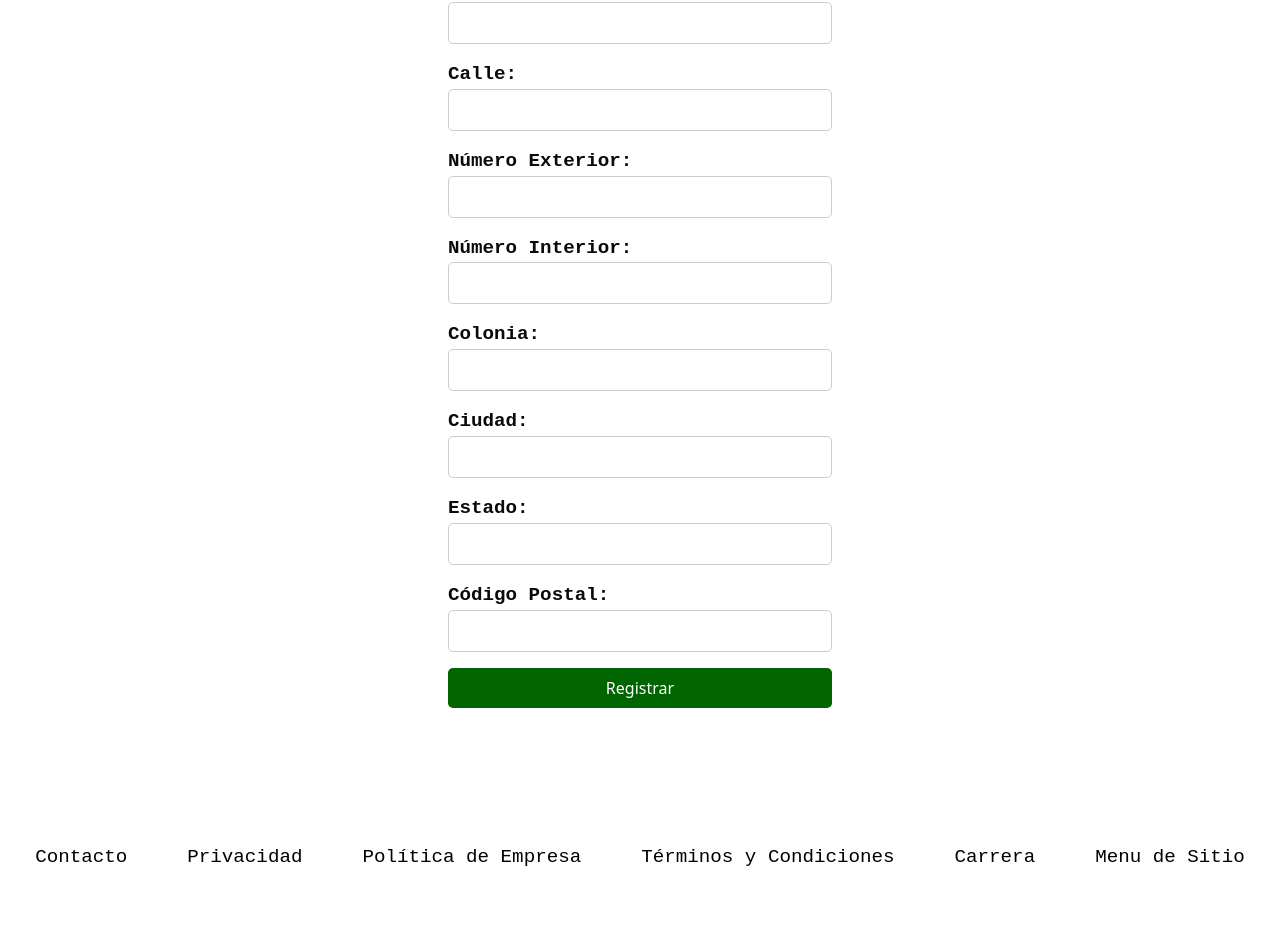
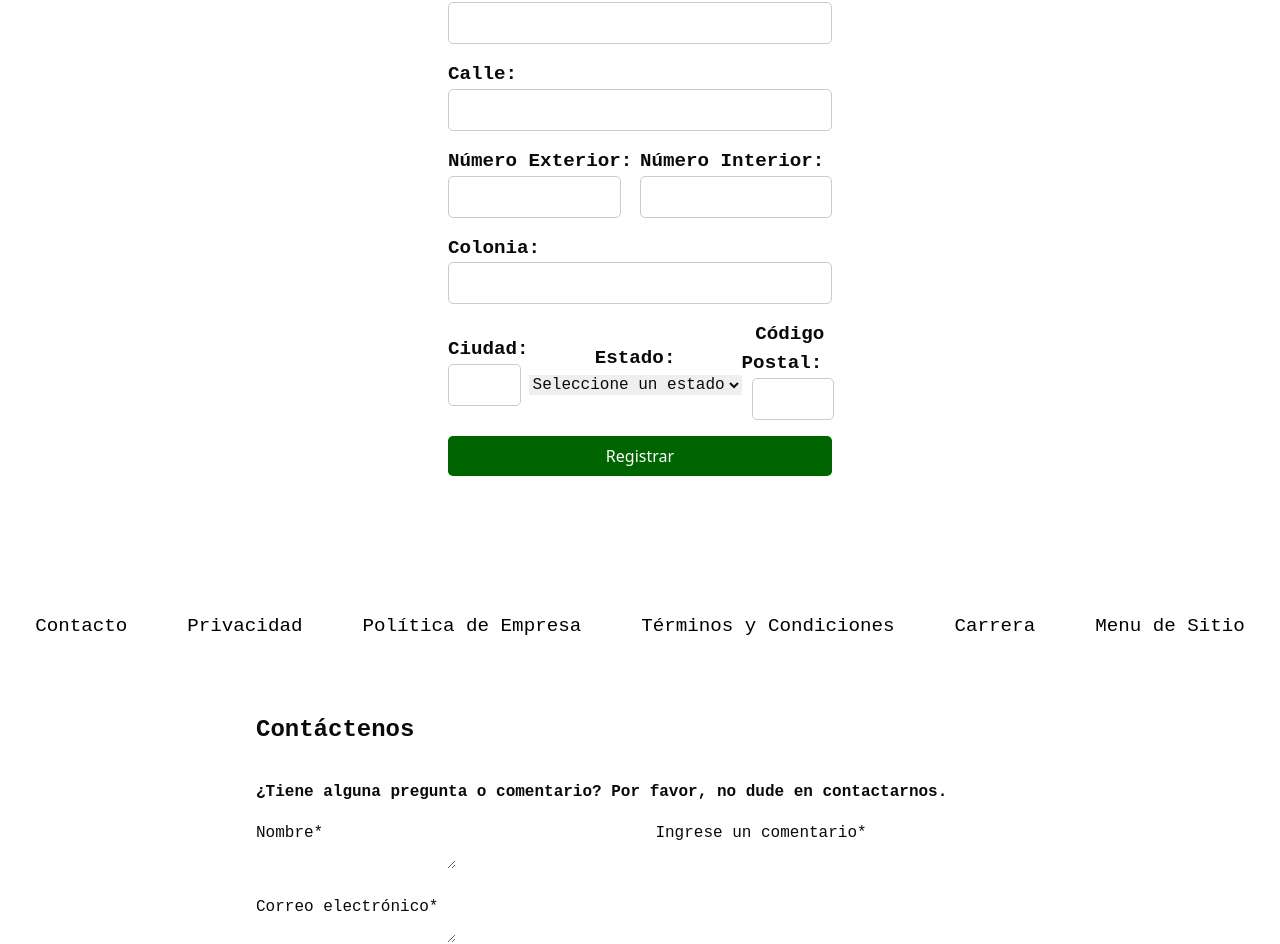
Before and after one commit to BarucCarrillo/proyectoDesarrollo, a Next.js app: page /signup in a window 1280 px wide. Shown: the part 790-1734 px from the top of the page. Built offline with nearby package versions, Linux system fonts and the light colour scheme.

Commit message:
CAMBIOS EN DISEÑO Y VALIDACIONES EN REGISTRO

```diff
--- a/src/app/signup/page.tsx
+++ b/src/app/signup/page.tsx
@@ -90,6 +90,7 @@
                         name="email"
                         required
                         className={styles.input}
+                        id='email'
                     />
                 </div>
                 <div className={styles.formGroup}>
@@ -99,6 +100,16 @@
                         name="confirmEmail"
                         required
                         className={styles.input}
+                        id='confirmEmail'
+                        onInput={(e) =>{
+                            const email = (document.getElementById('email') as HTMLInputElement).value;
+                            const confirmEmail = (e.target as HTMLInputElement).value;
+                            if(email !== confirmEmail){
+                                (e.target as HTMLInputElement).setCustomValidity('Los correos no coinciden');
+                            } else {
+                                (e.target as HTMLInputElement).setCustomValidity('');
+                            }
+                        }}
                     />
                 </div>
                 <div className={styles.formGroup}>
@@ -108,6 +119,7 @@
                         name="password"
                         required
                         className={styles.input}
+                        id="password"
                     />
                 </div>
                 <div className={styles.formGroup}>
@@ -117,6 +129,16 @@
                         name="confirmPassword"
                         required
                         className={styles.input}
+                        id="confirmPassword"
+                        onInput={(e) => {
+                            const password = (document.getElementById('password') as HTMLInputElement).value;
+                            const confirmPassword = (e.target as HTMLInputElement).value;
+                            if (password !== confirmPassword) {
+                                (e.target as HTMLInputElement).setCustomValidity('Las contraseñas no coinciden');
+                            } else {
+                                (e.target as HTMLInputElement).setCustomValidity('');
+                            }
+                        }}
                     />
                 </div>
                 <div className={styles.formGroup}>
@@ -128,22 +150,26 @@
                         className={styles.input}
                     />
                 </div>
+                <div className={styles.horizontalGroup}>
                     <div className={styles.formGroup}>
                         <label className={styles.label}>Número Exterior:</label>
                         <input
-                        type="text"
+                            type="number"
                             name="numeroExterior"
                             required
                             className={styles.input}
+                            pattern="\d*"
                         />
                     </div>
                     <div className={styles.formGroup}>
                         <label className={styles.label}>Número Interior:</label>
                         <input
-                        type="text"
+                            type="number"
                             name="numeroInterior"
-                        className={styles.input}
+                            className={styles.inputNI}
+                            pattern="\d*"
                         />
+                    </div>
                 </div>
                 <div className={styles.formGroup}>
                     <label className={styles.label}>Colonia:</label>
@@ -154,6 +180,7 @@
                         className={styles.input}
                     />
                 </div>
+                <div className={styles.horizontalGroup}>
                     <div className={styles.formGroup}>
                         <label className={styles.label}>Ciudad:</label>
                         <input
@@ -163,23 +190,53 @@
                             className={styles.input}
                         />
                     </div>
-                <div className={styles.formGroup}>
-                    <label className={styles.label}>Estado:</label>
-                    <input
-                        type="text"
-                        name="estado"
-                        required
-                        className={styles.input}
-                    />
+                    <div className={styles.select}>
+                        <label className={styles.labelS}>Estado:</label>
+                        <select name="estado" required className={styles.selectO}>
+                            <option value="">Seleccione un estado</option>
+                            <option value="Aguascalientes">Aguascalientes</option>
+                            <option value="Baja California">Baja California</option>
+                            <option value="Baja California Sur">Baja California Sur</option>
+                            <option value="Campeche">Campeche</option>
+                            <option value="Chiapas">Chiapas</option>
+                            <option value="Chihuahua">Chihuahua</option>
+                            <option value="Ciudad de México">Ciudad de México</option>
+                            <option value="Coahuila">Coahuila</option>
+                            <option value="Colima">Colima</option>
+                            <option value="Durango">Durango</option>
+                            <option value="Estado de México">Estado de México</option>
+                            <option value="Guanajuato">Guanajuato</option>
+                            <option value="Guerrero">Guerrero</option>
+                            <option value="Hidalgo">Hidalgo</option>
+                            <option value="Jalisco">Jalisco</option>
+                            <option value="Michoacán">Michoacán</option>
+                            <option value="Morelos">Morelos</option>
+                            <option value="Nayarit">Nayarit</option>
+                            <option value="Nuevo León">Nuevo León</option>
+                            <option value="Oaxaca">Oaxaca</option>
+                            <option value="Puebla">Puebla</option>
+                            <option value="Querétaro">Querétaro</option>
+                            <option value="Quintana Roo">Quintana Roo</option>
+                            <option value="San Luis Potosí">San Luis Potosí</option>
+                            <option value="Sinaloa">Sinaloa</option>
+                            <option value="Sonora">Sonora</option>
+                            <option value="Tabasco">Tabasco</option>
+                            <option value="Tamaulipas">Tamaulipas</option>
+                            <option value="Tlaxcala">Tlaxcala</option>
+                            <option value="Veracruz">Veracruz</option>
+                            <option value="Yucatán">Yucatán</option>
+                            <option value="Zacatecas">Zacatecas</option>
+                        </select>
                     </div>
                     <div className={styles.formGroup}>
-                    <label className={styles.label}>Código Postal:</label>
+                        <label className={styles.labelC}>Código Postal:</label>
                         <input
                             type="text"
                             name="codigoPostal"
                             required
-                        className={styles.input}
+                            className={styles.inputC}
                         />
+                    </div>
                 </div>
                 <button type="submit" className={styles.submitButton}>
                     Registrar
--- a/src/styles/Signup.module.css
+++ b/src/styles/Signup.module.css
@@ -63,3 +63,49 @@
     font-family: 'Courier New', Courier, monospace;
     font-weight: bold;
 }
+
+.horizontalGroup {
+    display: flex;
+    flex-direction: column;
+    justify-content: space-between;
+    align-items: center;
+    margin: 0;
+    width: 100%;
+}
+
+.horizontalGroup .input,
+.horizontalGroup .inputC {
+    width: 100%;
+    margin-bottom: 1rem;
+}
+
+.horizontalGroup .labelC {
+    margin-left: 0;
+    margin-bottom: 0.5rem;
+}
+
+
+.select {
+    font-family: 'Courier New', Courier, monospace;
+    text-align: center;
+    margin-bottom: 4%;
+}
+
+@media (min-width: 768px) {
+    .horizontalGroup {
+        flex-direction: row;
+    }
+
+    .horizontalGroup .input,
+    .horizontalGroup .inputC {
+        width: 90%;
+    }
+
+    .horizontalGroup .inputC {
+        margin-left: 12%;
+    }
+
+    .horizontalGroup .labelC {
+        margin-left: 15%;
+    }
+}
```
Lines whose indentation alone changed are shown as unchanged.
